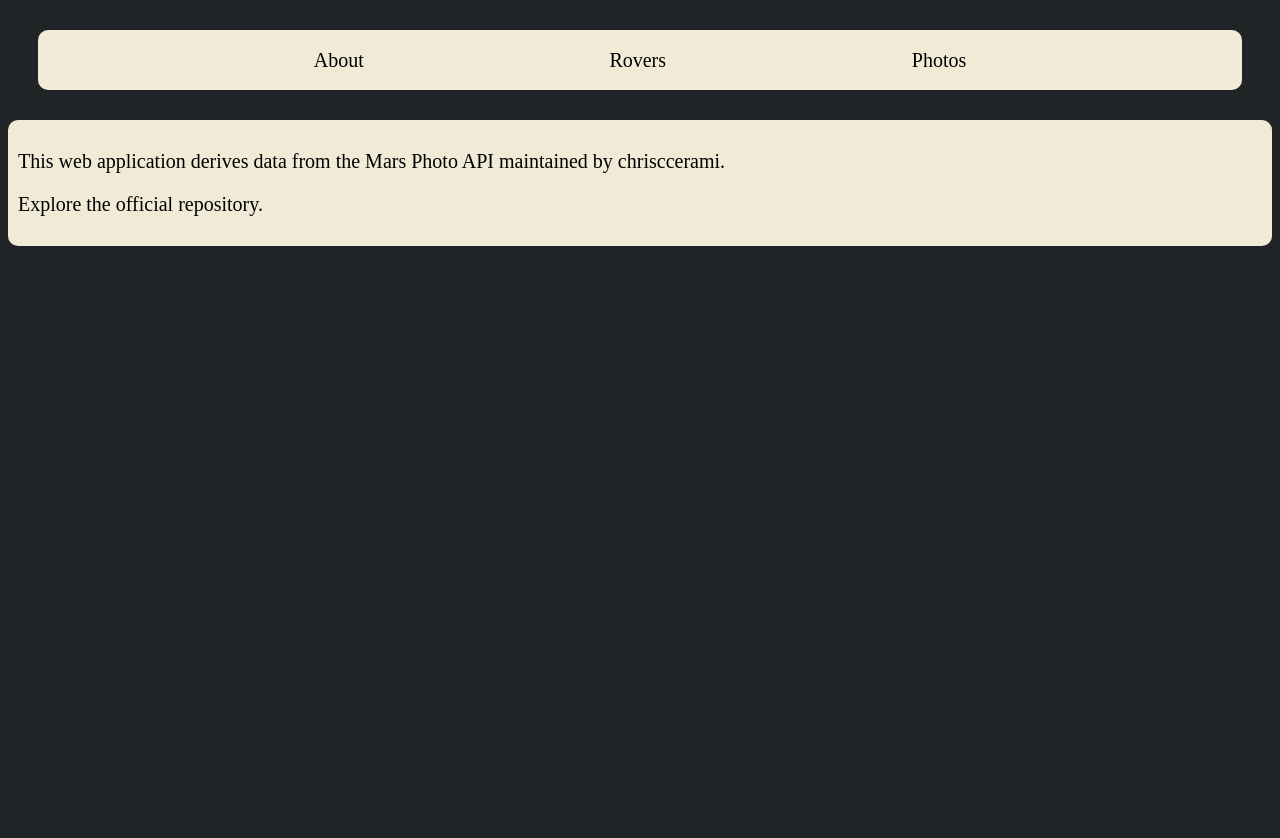
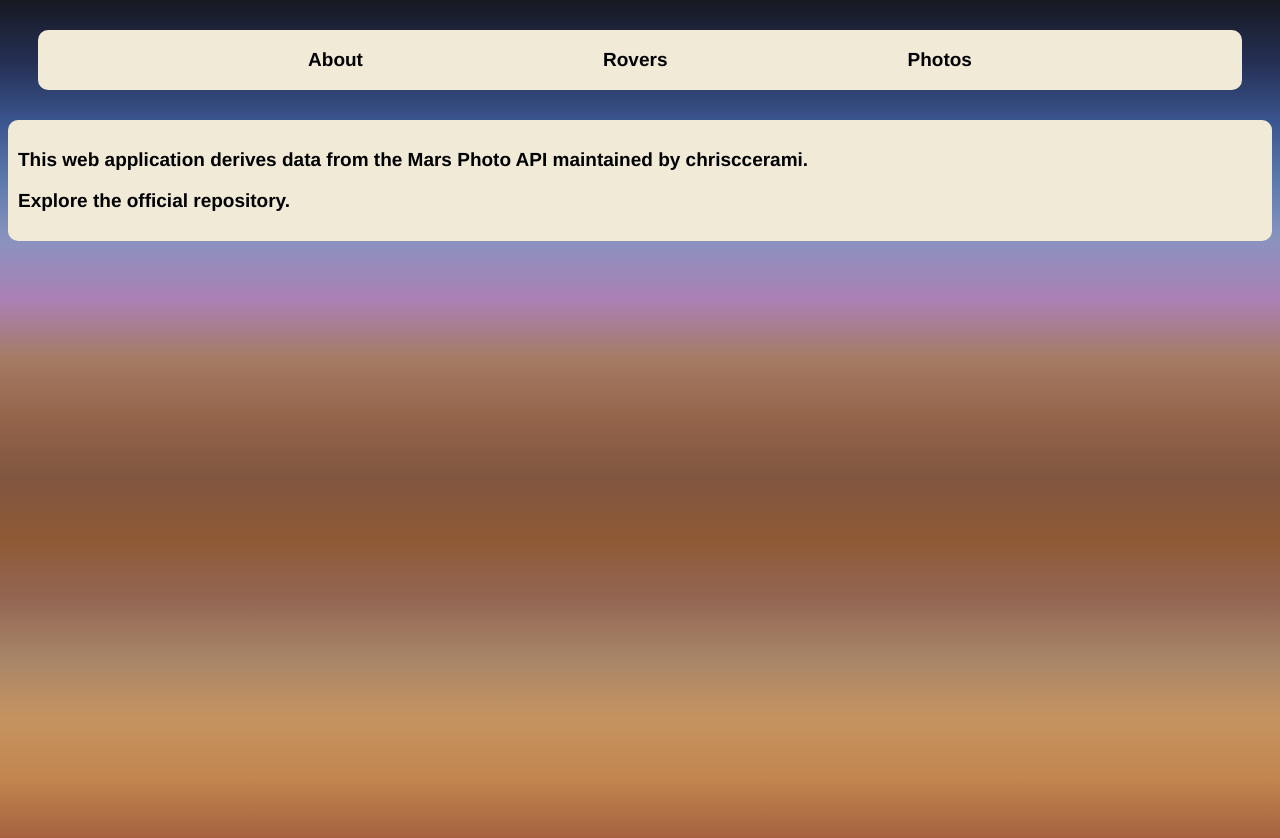
Before and after one commit to pekellogg/react-app, a React (Create React App) app in the folder client/: page / in a window 1280 px wide. Built offline with nearby package versions, Linux system fonts and the light colour scheme.

Commit message:
adds linear gradient effect to background

```diff
--- a/client/src/app/App.css
+++ b/client/src/app/App.css
@@ -21,7 +21,30 @@ a:visited {
 }
 
 body {
-  background-color: #212426;
+  /* background-color: rgb(4, 12, 25); */
+  background-image: linear-gradient(
+      0.5turn,
+      rgba(22, 25, 34, 1),
+      rgba(36, 46, 82, 1),
+      rgba(58, 84, 141, 1),
+      rgba(91, 121, 171, 1),
+      rgba(138, 147, 190, 1),
+      rgba(171, 128, 182, 1),
+      rgba(165, 123, 99, 1),
+      rgba(147, 100, 74, 1),
+      rgba(128, 86, 64, 1),
+      rgba(143, 89, 53, 1),
+      rgba(147, 102, 83, 1),
+      rgba(168, 133, 103, 1),
+      rgba(197, 147, 96, 1),
+      rgba(194, 134, 80, 1),
+      rgba(165, 97, 62, 1)
+    ),
+    url("/public/images/jwst-carina-nebula.png");
+  /* height: 100vh; */
+  /* background-position: center;
+  background-size: contain;
+  background-repeat: no-repeat; */
 }
 
 button {
@@ -47,7 +70,9 @@ nav {
 }
 
 #root {
-  font-size: 20px;
+  font-size: 19px;
+  font-family: "Titillium Web", "Helvetica Neue", "Helvetica", Arial, sans-serif;
+  font-weight: 600;
   margin: 0;
   min-height: 100vh;
 }
```
